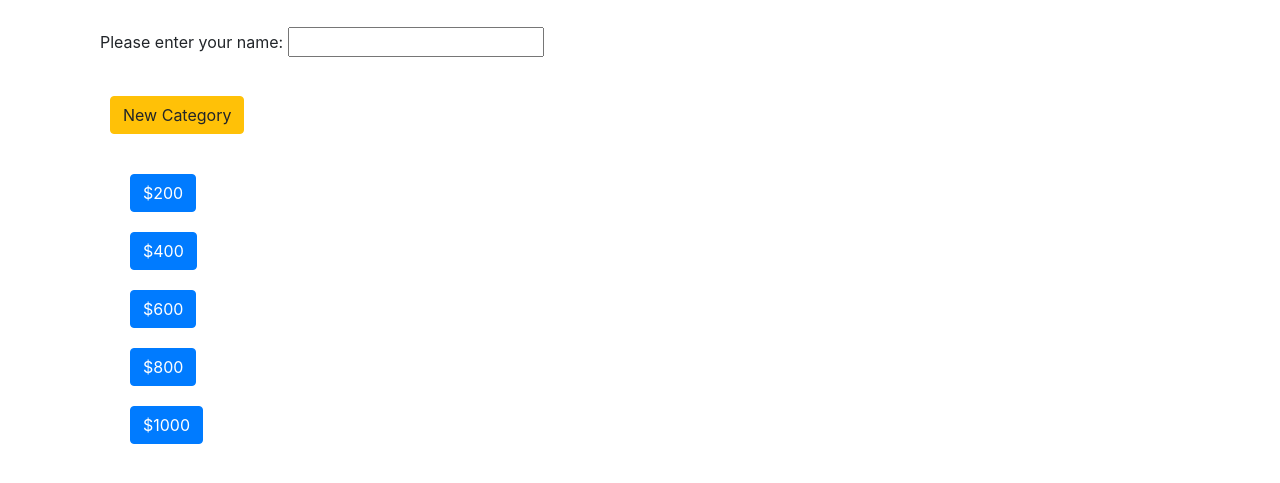
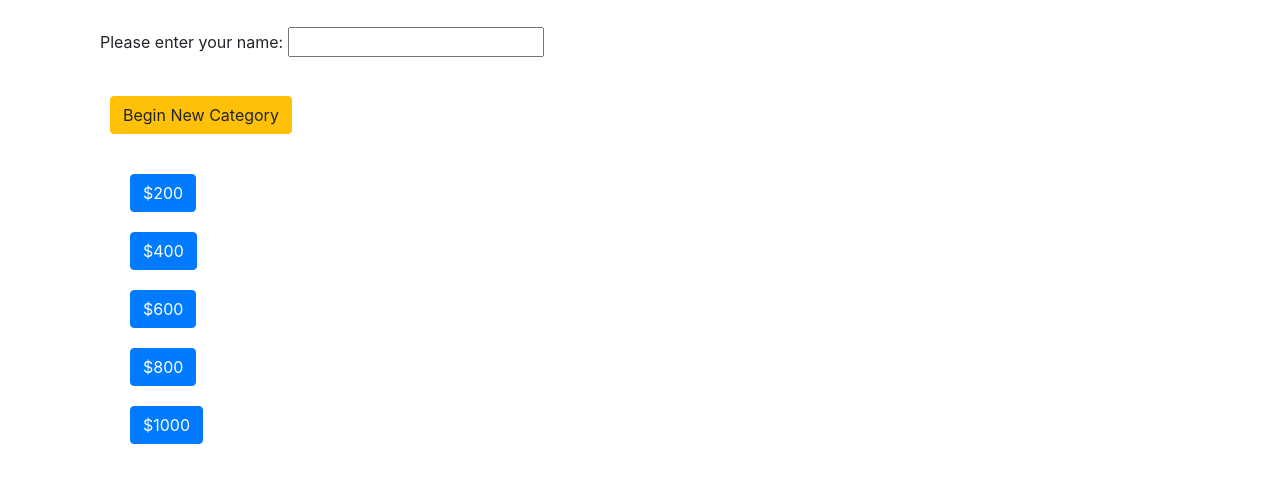
Before and after one commit to haselfine/jeopardy, a plain HTML site: page jeopardy.html in a window 1280 px wide. Shown: the part 133-616 px from the top of the page. Drawn offline with nearby package versions, Linux system fonts and the light colour scheme.

Commit message:
Button changed to "begin new category"

```diff
--- a/jeopardy.html
+++ b/jeopardy.html
@@ -35,7 +35,7 @@
 
                     <div id = "new-category">
                         <br>
-                        <button class = "btn btn-warning" v-on:click = "btnBegin">New Category</button>
+                        <button class = "btn btn-warning" v-on:click = "btnBegin">Begin New Category</button>
                         <br>
                      </div>
                 </div>
```
